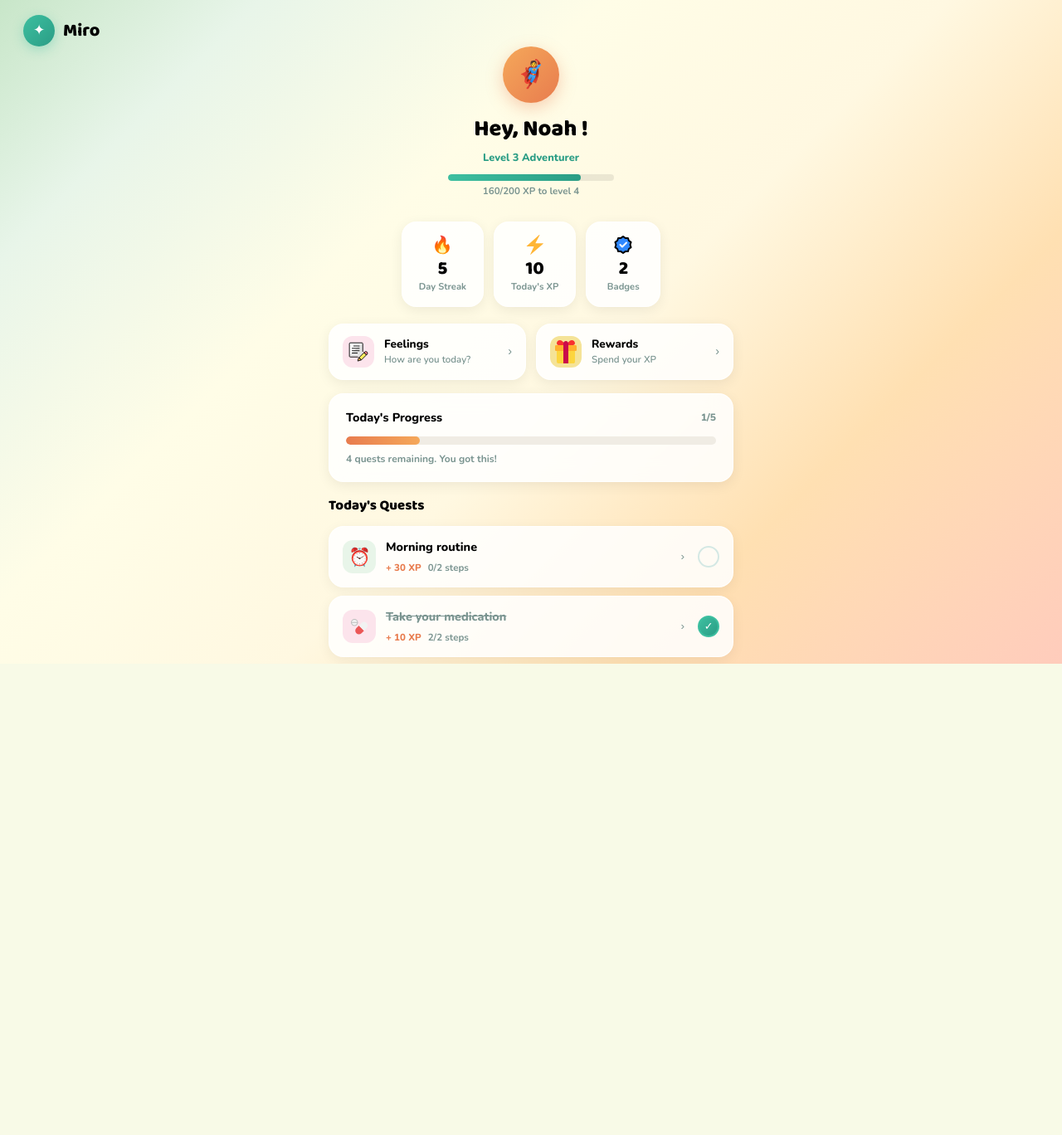
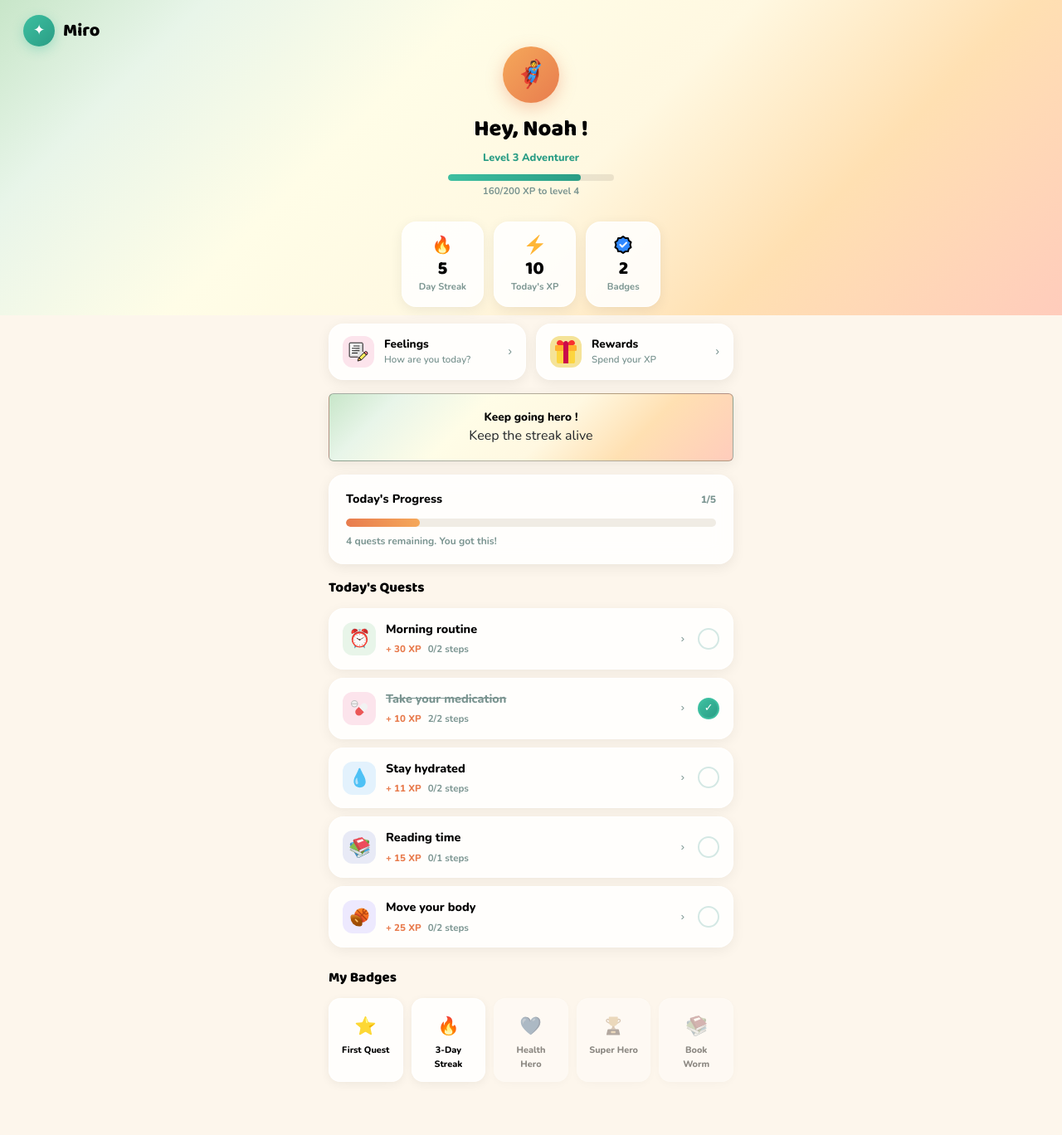
Before and after one commit to integeek/Nevo, a PHP site: page /Page/HomePageChild.html in a window 1280 px wide. Shown: the whole page at 83% size. Before the commit the page ends 800 px from the top, so only its background shows below. Run offline with PHP 8.4, Linux system fonts and the light colour scheme.

Commit message:
Ajout des messages positifs et correction du fond

```diff
--- a/View/Page/HomePageChild.html
+++ b/View/Page/HomePageChild.html
@@ -53,7 +53,9 @@
     <div class="quick-row">
       <a href="WriteFeelings.html" class="quick-card">
         <div class="quick-icon" style="background: #fce4ec"><img src="../Assets/img/icon-write-feelings.svg"  alt="Pen and paper icon"/></div>
-        <div><div class="quick-title">Feelings</div><div class="quick-sub">How are you today?</div></div>
+        <div>
+            <div class="quick-title">Feelings</div><div class="quick-sub">How are you today?</div>
+        </div>
         <span class="quick-arrow">&rsaquo;</span>
       </a>
       <a href="#" class="quick-card">
@@ -61,6 +63,11 @@
         <div><div class="quick-title">Rewards</div><div class="quick-sub">Spend your XP</div></div>
         <span class="quick-arrow">&rsaquo;</span>
       </a>
+    </div>
+
+    <div class="positive-message">
+        <div class="title-positive">Keep going hero !</div>
+        <div class="message-positive">You're doing great</div>
     </div>
 
     <div class="section-card">
@@ -152,7 +159,6 @@
         </div>
       </div>
 
-      <!-- Quest 3 -->
       <div class="quest-card" data-xp="15">
         <div class="quest-main" onclick="toggleSteps(this)">
           <div class="quest-emoji" style="background:#e8eaf6;"><img src="../Assets/img/icon-books.svg" class="quest-img" alt="Books icon"/></div>
--- a/View/Script/HomePageChild.js
+++ b/View/Script/HomePageChild.js
@@ -1,9 +1,27 @@
 const TOTAL_QUESTS = 5;
+const positiveMessages = [
+    { message: "You're doing great" },
+    { message: "Small progress is still progress" },
+    { message: "Every effort counts" },
+    { message: "Keep the streak alive"},
+    { message: "You're stronger than you think" },
+    { message: "You made progress today" },
+    { message: "Don't give up now" },
+    { message: "Tiny steps, big results" },
+    { message: "You're leveling up" },
+];
 
 window.addEventListener('load', () => {
     setTimeout(() => document.getElementById('xpBar').style.width = '80%', 200);
     updateProgress();
+    setRandomPositiveMessage()
 });
+
+function setRandomPositiveMessage() {
+    const randomIndex = Math.floor(Math.random() * 9);
+    const selectedMessage = positiveMessages[randomIndex];
+    document.querySelector('.message-positive').textContent = selectedMessage.message;
+}
 
 function toggleSteps(questMainEl) {
     questMainEl.closest('.quest-card').classList.toggle('open');
--- a/View/Style/HomePageChild.css
+++ b/View/Style/HomePageChild.css
@@ -11,6 +11,7 @@ body {
     background: #fdf6ec;
     min-height: 100vh;
     overflow-x: hidden;
+    position: relative;
 }
 
 nav {
@@ -46,8 +47,14 @@ nav {
 }
 
 .hero-bg {
-    position: fixed; inset: 0; z-index: 0;
-    background: linear-gradient(135deg,
+    position: absolute;
+    top: 0;
+    left: 0;
+    width: 100%;
+    height: 380px;
+    z-index: 0;
+    background: linear-gradient(
+        135deg,
         #c8e6c9 0%,
         #e8f5e9 15%,
         #fffde7 35%,
@@ -55,8 +62,6 @@ nav {
         #ffe0b2 75%,
         #ffccbc 100%
     );
-    background-color: #fdf6ec;
-    /* height: 400px; */
 }
 
 .quest-img {
@@ -68,6 +73,7 @@ nav {
     position: relative;
     z-index: 5;
     max-width: 520px;
+    min-height: 100vh;
     margin: 0 auto;
     padding: 56px 16px 48px;
 }
@@ -213,7 +219,7 @@ nav {
     flex-shrink: 0;
 }
 
-.quick-title {
+.quick-title, .title-positive {
     font-size: .85rem;
     font-weight: 800;
     color: black;
@@ -228,6 +234,26 @@ nav {
     margin-left: auto;
     color: var(--text-muted);
     font-size: .9rem;
+}
+
+.positive-message {
+    background: linear-gradient(
+        135deg,
+        #c8e6c9 0%,
+        #e8f5e9 15%,
+        #fffde7 35%,
+        #fff8e1 55%,
+        #ffe0b2 75%,
+        #ffccbc 100%
+    );
+    backdrop-filter: blur(12px);
+    border: 1.5px solid rgba(0, 0, 0, 0.3);
+    border-radius: 6px;
+    padding: 18px 20px;
+    box-shadow: 0 4px 16px rgba(0,0,0,.07);
+    margin-bottom: 16px;
+    animation: fadeUp .5s .3s ease both;
+    text-align: center;
 }
 
 .section-card {
```
Also changed, not shown: View/Page/WriteFeelings.html (+6 -5 lines), View/Style/WriteFeelings.css (+26 -17 lines). Lines whose indentation alone changed are shown as unchanged.
